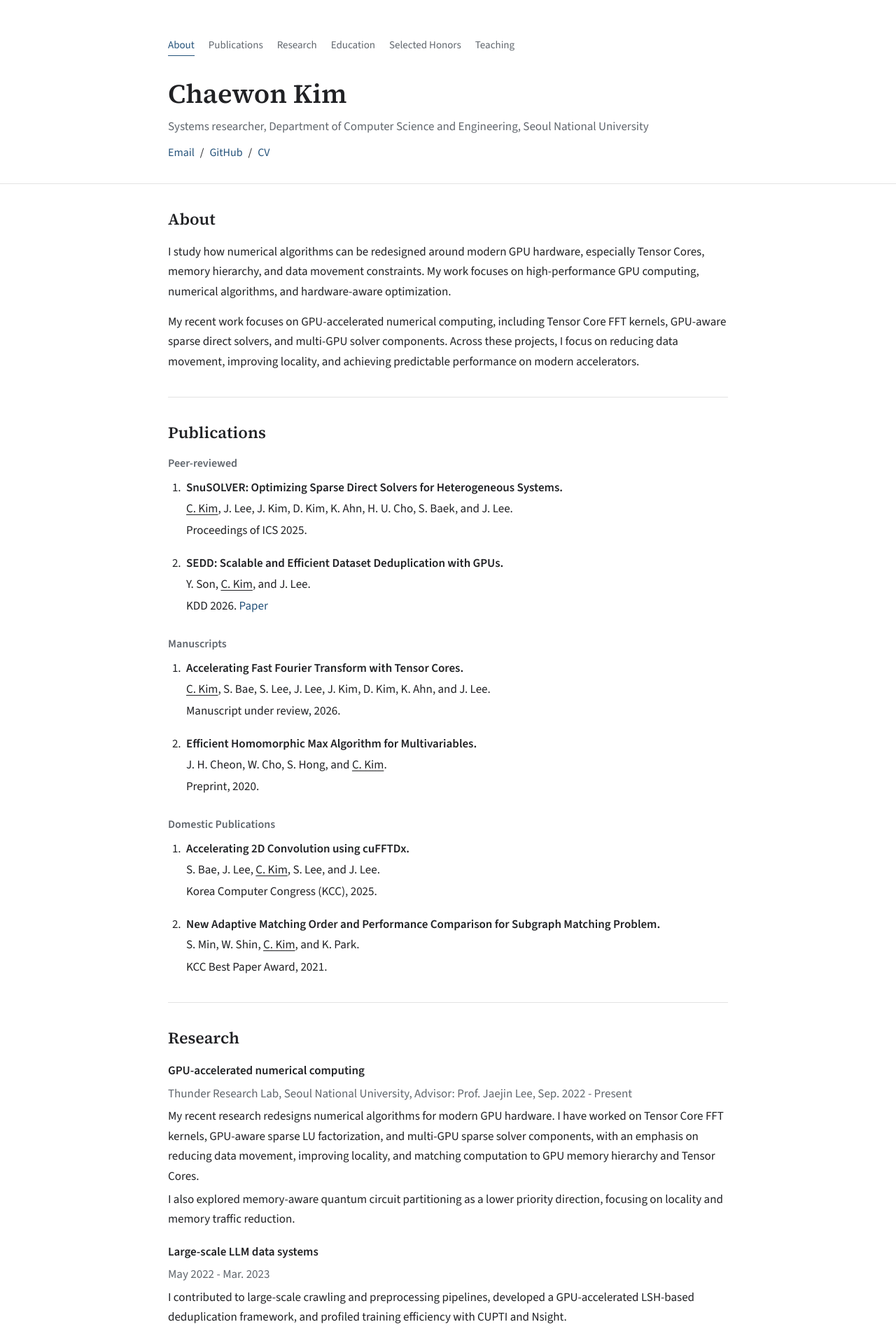
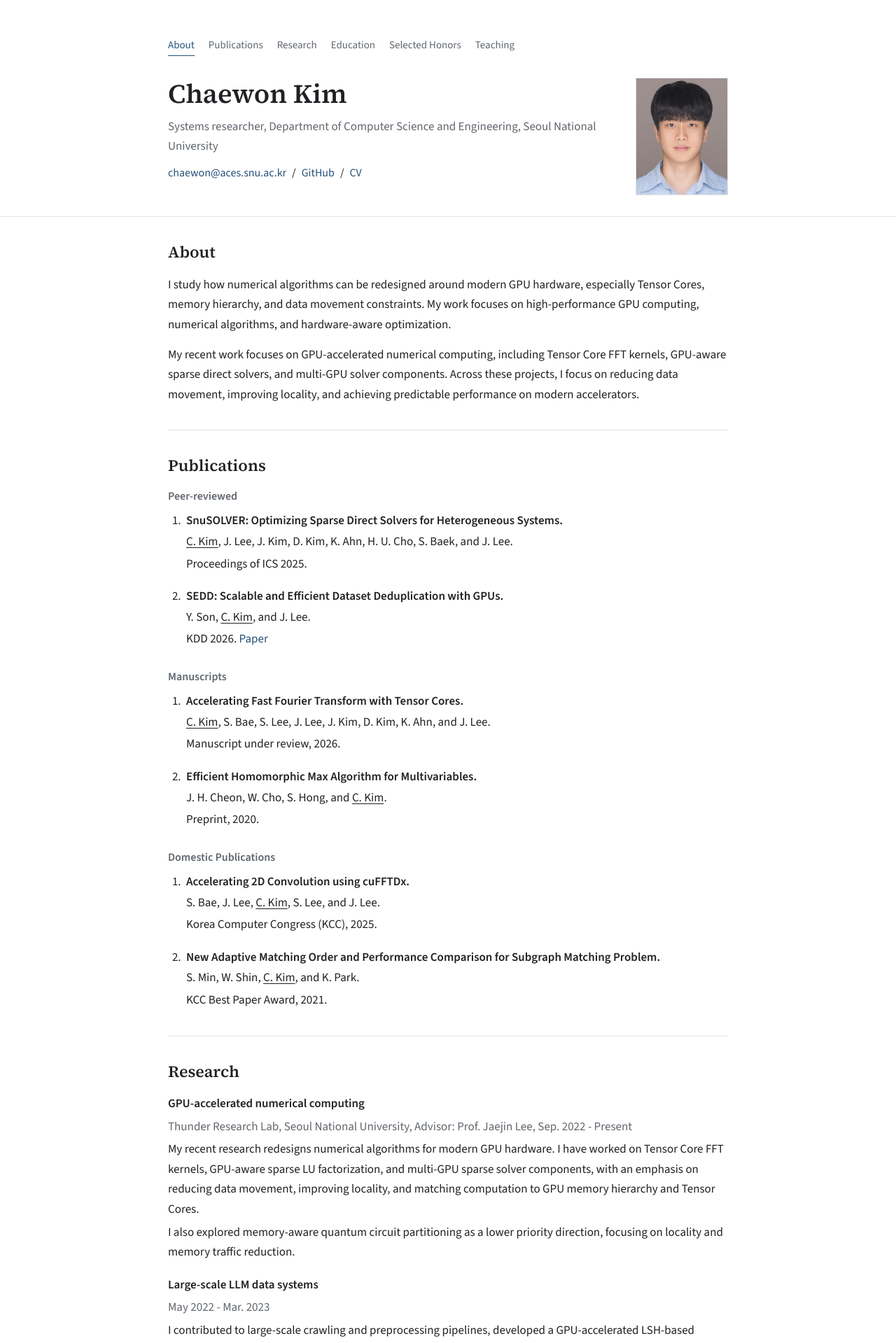
Before and after one commit to rhrnald/rhrnald.github.io, a Jekyll site: the page index.html, which Jekyll copies as it is, in a window 1280 px wide. Shown: the top 1919 px of the page at 70% size. Built offline with Jekyll 4.4.1, drawn with Linux system fonts in a browser that asks for light colours.

Commit message:
Add profile photo and visible email

```diff
--- a/css/style.css
+++ b/css/style.css
@@ -88,6 +88,25 @@ ol {
 .nav a.is-active::after {
   opacity: 1;
   transform: scaleX(1);
+}
+
+.intro {
+  display: flex;
+  align-items: flex-start;
+  justify-content: space-between;
+  gap: 32px;
+}
+
+.intro-text {
+  flex: 1;
+  min-width: 0;
+}
+
+.profile-photo {
+  width: 132px;
+  height: 168px;
+  object-fit: cover;
+  border: 1px solid var(--line);
 }
 
 h1,
@@ -261,6 +280,16 @@ h2 {
     margin-bottom: 28px;
   }
 
+  .intro {
+    flex-direction: column-reverse;
+    gap: 20px;
+  }
+
+  .profile-photo {
+    width: 112px;
+    height: 142px;
+  }
+
   h1 {
     font-size: 32px;
   }
--- a/index.html
+++ b/index.html
@@ -28,18 +28,23 @@
           <a href="#teaching">Teaching</a>
         </nav>
 
+        <div class="intro">
+          <div class="intro-text">
             <h1>Chaewon Kim</h1>
             <p class="affiliation">
               Systems researcher, Department of Computer Science and Engineering,
               Seoul National University
             </p>
             <p class="links">
-          <a href="mailto:chaewon@aces.snu.ac.kr">Email</a>
+              <a href="mailto:chaewon@aces.snu.ac.kr">chaewon@aces.snu.ac.kr</a>
               <span aria-hidden="true">/</span>
               <a href="https://github.com/rhrnald" target="_blank" rel="noreferrer">GitHub</a>
               <span aria-hidden="true">/</span>
               <a href="CV_ChaewonKim.pdf">CV</a>
             </p>
+          </div>
+          <img class="profile-photo" src="profile.jpg" alt="Chaewon Kim" />
+        </div>
       </div>
     </header>
 
```
Also changed, not shown: profile.jpg (added). Lines whose indentation alone changed are shown as unchanged.
